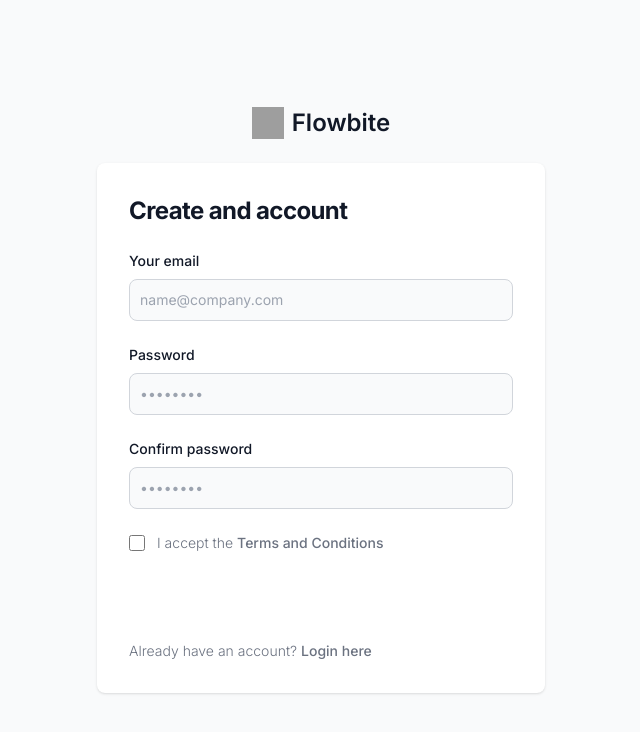
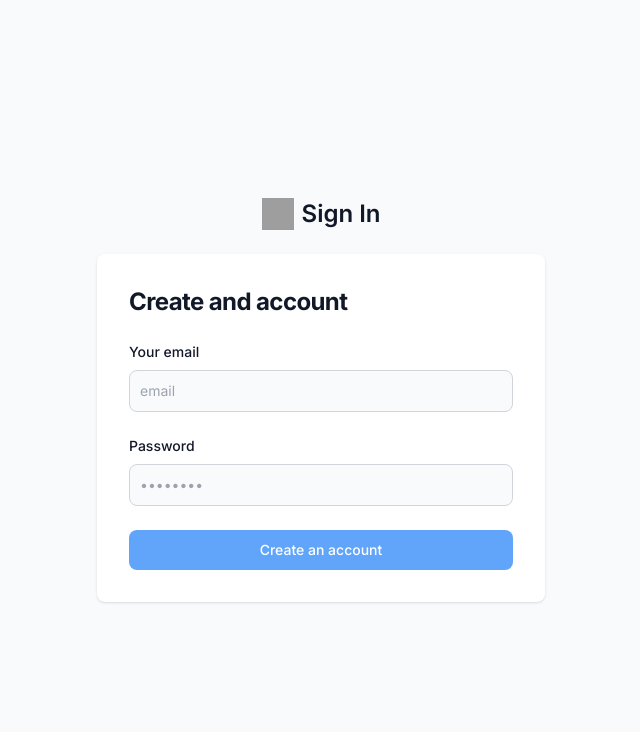
Before and after one commit to Umar-Farooq-217/firebase, a Next.js app: page /login in a window 1280 px wide. Shown: the top 732 px of the page, without its empty margins (319-959 px from the left). Built offline with nearby package versions, Linux system fonts and the light colour scheme; grey boxes are pictures that could not be loaded.

Commit message:
firebase

```diff
--- a/app/login/page.js
+++ b/app/login/page.js
@@ -1,50 +1,71 @@
 'use client'
-export default function Login() {
+import { useState } from 'react';
+import { auth } from '../../firebase/firebase';
+import { signInWithEmailAndPassword } from 'firebase/auth';
 
 
-    return (
-        <div>
-<section class="bg-gray-50 dark:bg-gray-900">
-        <div class="flex flex-col items-center justify-center px-6 py-8 mx-auto md:h-screen lg:py-0">
-          <a href="#" class="flex items-center mb-6 text-2xl font-semibold text-gray-900 dark:text-white">
-            <img class="w-8 h-8 mr-2" src="https://flowbite.s3.amazonaws.com/blocks/marketing-ui/logo.svg" alt="logo"/>
-              Flowbite
+
+
+
+
+
+export default function Login() {
+  const [email, setEmail] = useState('');
+  const [password, setPassword] = useState('')
+
+  const loginHandler = async () => {
+    e.preventDefault();
+    let user = {
+      email,
+      password
+    }
+    try {
+      const credentialUser = await signInWithEmailAndPassword(auth, email, password)
+      console.log("user sign in as ", credentialUser);
+      setEmail("")
+      setPassword("")
+      alert('success')
+
+    } catch (error) {
+      console.log("Error", error);
+      alert('OOPs')
+    }
+  }
+
+
+  return (
+    <div>
+      <section className="bg-gray-50 dark:bg-gray-900">
+        <div className="flex flex-col items-center justify-center px-6 py-8 mx-auto md:h-screen lg:py-0">
+          <a href="#" className="flex items-center mb-6 text-2xl font-semibold text-gray-900 dark:text-white">
+            <img className="w-8 h-8 mr-2" src="https://flowbite.s3.amazonaws.com/blocks/marketing-ui/logo.svg" alt="logo" />
+            Sign In
           </a>
-          <div class="w-full bg-white rounded-lg shadow dark:border md:mt-0 sm:max-w-md xl:p-0 dark:bg-gray-800 dark:border-gray-700">
-            <div class="p-6 space-y-4 md:space-y-6 sm:p-8">
-              <h1 class="text-xl font-bold leading-tight tracking-tight text-gray-900 md:text-2xl dark:text-white">
+          <div className="w-full bg-white rounded-lg shadow dark:border md:mt-0 sm:max-w-md xl:p-0 dark:bg-gray-800 dark:border-gray-700">
+            <div className="p-6 space-y-4 md:space-y-6 sm:p-8">
+              <h1 className="text-xl font-bold leading-tight tracking-tight text-gray-900 md:text-2xl dark:text-white">
                 Create and account
               </h1>
-              <form class="space-y-4 md:space-y-6" action="#">
+              <form className="space-y-4 md:space-y-6" action="#">
                 <div>
-                  <label for="email" class="block mb-2 text-sm font-medium text-gray-900 dark:text-white">Your email</label>
-                  <input type="email" name="email" id="email" class="bg-gray-50 border border-gray-300 text-gray-900 sm:text-sm rounded-lg focus:ring-primary-600 focus:border-primary-600 block w-full p-2.5 dark:bg-gray-700 dark:border-gray-600 dark:placeholder-gray-400 dark:text-white dark:focus:ring-blue-500 dark:focus:border-blue-500" placeholder="name@company.com" required=""/>
+                  <label htmlFor="email" className="block mb-2 text-sm font-medium text-gray-900 dark:text-white">Your email</label>
+                  <input type="email" onChange={(e) => setEmail(e.target.value)} name="email" id="email" className="bg-gray-50 border border-gray-300 text-gray-900 sm:text-sm rounded-lg focus:ring-primary-600 focus:border-primary-600 block w-full p-2.5 dark:bg-gray-700 dark:border-gray-600 dark:placeholder-gray-400 dark:text-white dark:focus:ring-blue-500 dark:focus:border-blue-500" placeholder="email" required="" />
                 </div>
                 <div>
-                  <label for="password" class="block mb-2 text-sm font-medium text-gray-900 dark:text-white">Password</label>
-                  <input type="password" name="password" id="password" placeholder="••••••••" class="bg-gray-50 border border-gray-300 text-gray-900 sm:text-sm rounded-lg focus:ring-primary-600 focus:border-primary-600 block w-full p-2.5 dark:bg-gray-700 dark:border-gray-600 dark:placeholder-gray-400 dark:text-white dark:focus:ring-blue-500 dark:focus:border-blue-500" required=""/>
+                  <label htmlFor="password" className="block mb-2 text-sm font-medium text-gray-900 dark:text-white">Password</label>
+                  <input type="password" onChange={(e) => setPassword(e.target.value)} name="password" id="password" placeholder="••••••••" className="bg-gray-50 border border-gray-300 text-gray-900 sm:text-sm rounded-lg focus:ring-primary-600 focus:border-primary-600 block w-full p-2.5 dark:bg-gray-700 dark:border-gray-600 dark:placeholder-gray-400 dark:text-white dark:focus:ring-blue-500 dark:focus:border-blue-500" required="" />
                 </div>
-                <div>
-                  <label for="confirm-password" class="block mb-2 text-sm font-medium text-gray-900 dark:text-white">Confirm password</label>
-                  <input type="confirm-password" name="confirm-password" id="confirm-password" placeholder="••••••••" class="bg-gray-50 border border-gray-300 text-gray-900 sm:text-sm rounded-lg focus:ring-primary-600 focus:border-primary-600 block w-full p-2.5 dark:bg-gray-700 dark:border-gray-600 dark:placeholder-gray-400 dark:text-white dark:focus:ring-blue-500 dark:focus:border-blue-500" required=""/>
-                </div>
-                <div class="flex items-start">
-                  <div class="flex items-center h-5">
-                    <input id="terms" aria-describedby="terms" type="checkbox" class="w-4 h-4 border border-gray-300 rounded bg-gray-50 focus:ring-3 focus:ring-primary-300 dark:bg-gray-700 dark:border-gray-600 dark:focus:ring-primary-600 dark:ring-offset-gray-800" required=""/>
-                  </div>
-                  <div class="ml-3 text-sm">
-                    <label for="terms" class="font-light text-gray-500 dark:text-gray-300">I accept the <a class="font-medium text-primary-600 hover:underline dark:text-primary-500" href="#">Terms and Conditions</a></label>
-                  </div>
-                </div>
-                <button type="submit" class="w-full text-white bg-primary-600 hover:bg-primary-700 focus:ring-4 focus:outline-none focus:ring-primary-300 font-medium rounded-lg text-sm px-5 py-2.5 text-center dark:bg-primary-600 dark:hover:bg-primary-700 dark:focus:ring-primary-800">Create an account</button>
-                <p class="text-sm font-light text-gray-500 dark:text-gray-400">
-                  Already have an account? <a href="#" class="font-medium text-primary-600 hover:underline dark:text-primary-500">Login here</a>
-                </p>
+
+
+
+                <button type="submit" onClick={loginHandler} className="w-full text-white bg-blue-400 hover:bg-primary-700 focus:ring-4 focus:outline-none focus:ring-primary-300 font-medium rounded-lg text-sm px-5 py-2.5 text-center dark:bg-primary-600 dark:hover:bg-primary-700 dark:focus:ring-primary-800">Create an account</button>
+
+
               </form>
             </div>
           </div>
         </div>
       </section>
-        </div>
-    );
+    </div>
+  );
 }
```
